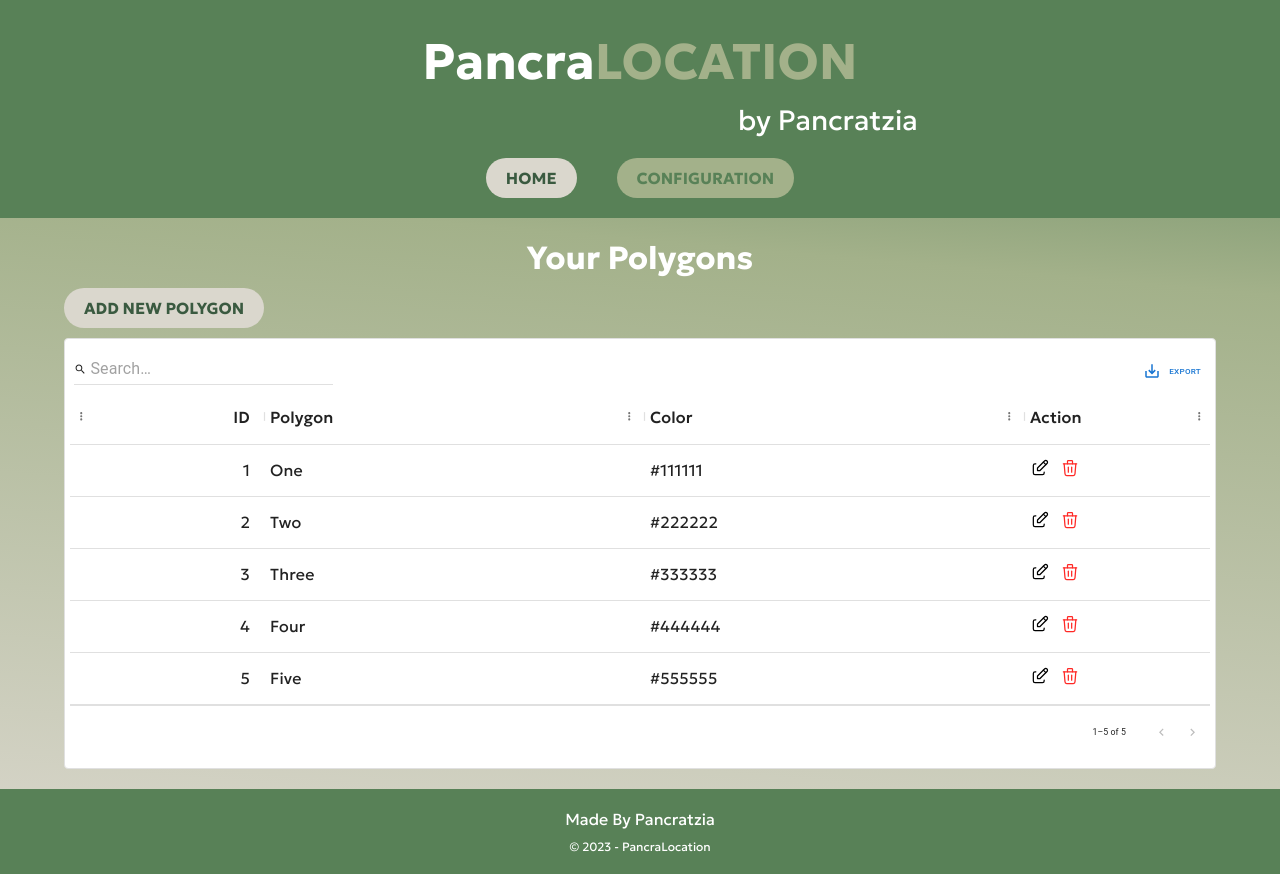
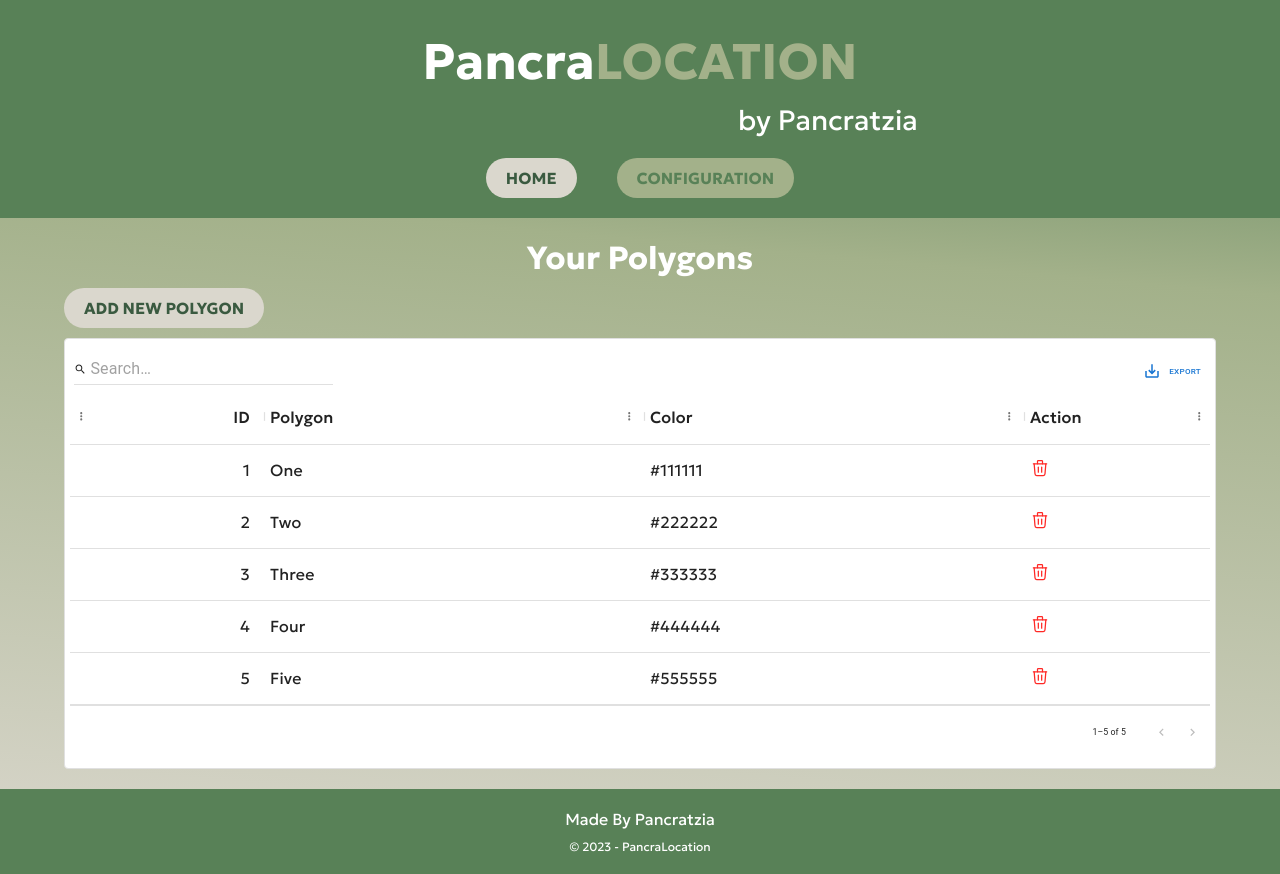
Before and after one commit to Pancratzia/PancraLocation, a React (Vite) app in the folder client/: page /config in a window 1280 px wide. Built offline with nearby package versions, Linux system fonts and the light colour scheme.

Commit message:
edit field deleted

```diff
--- a/client/src/components/Table/Table.scss
+++ b/client/src/components/Table/Table.scss
@@ -30,7 +30,7 @@
 
     .action {
       display: flex;
-      gap: 1rem;
+      justify-content: center;
 
       svg {
         width: 2rem;
--- a/client/src/components/Table/Table.tsx
+++ b/client/src/components/Table/Table.tsx
@@ -20,25 +20,6 @@ const Table = (props: Props) => {
     renderCell: (params) => {
       return (
         <div className="action">
-          <Link to={`/config/${params.row.id}`}>
-            <svg
-              xmlns="http://www.w3.org/2000/svg"
-              className="icon icon-tabler icon-tabler-edit"
-              width="48"
-              height="48"
-              viewBox="0 0 24 24"
-              stroke-width="1.5"
-              stroke="#000000"
-              fill="none"
-              stroke-linecap="round"
-              stroke-linejoin="round"
-            >
-              <path stroke="none" d="M0 0h24v24H0z" fill="none" />
-              <path d="M7 7h-1a2 2 0 0 0 -2 2v9a2 2 0 0 0 2 2h9a2 2 0 0 0 2 -2v-1" />
-              <path d="M20.385 6.585a2.1 2.1 0 0 0 -2.97 -2.97l-8.415 8.385v3h3l8.385 -8.415z" />
-              <path d="M16 5l3 3" />
-            </svg>
-          </Link>
 
           <div
             className="delete"
```
